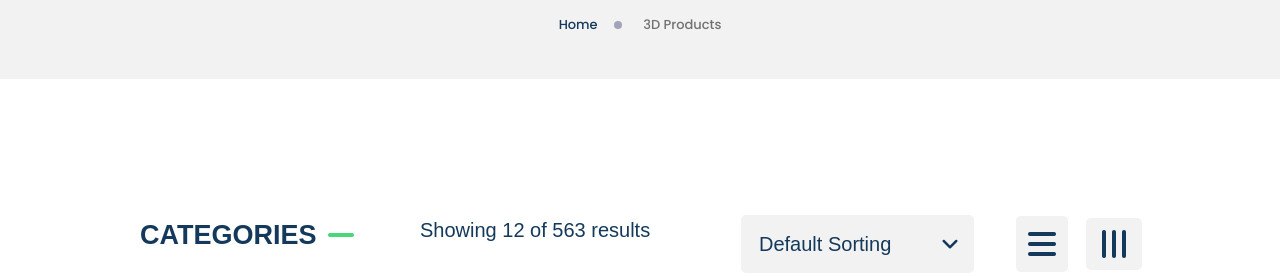
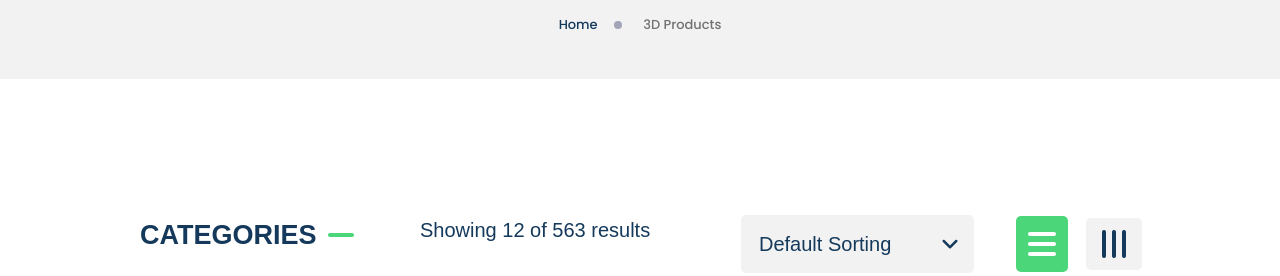
Before and after one commit to taimarahman/product-list-des3d, a plain HTML site: page index.html in a window 1280 px wide. Both pictures are taken after a click on the icon 1042 px from the left and 474 px from the top of the page. Shown: the part 231-507 px from the top of the page. Drawn offline with nearby package versions, Linux system fonts and the light colour scheme.

Commit message:
modified

```diff
--- a/index.html
+++ b/index.html
@@ -229,8 +229,8 @@
                     ><i class="fa-solid fa-angle-down"></i
                   ></span>
                 </div>
-                <i class="fa-solid fa-bars sort-by-1"></i>
-                <i class="fa-solid fa-bars sort-by-2"></i>
+                <i class="fa-solid fa-bars" id="sort-by-1"></i>
+                <i class="fa-solid fa-bars" id="sort-by-2"></i>
               </div>
             </div>
             <div class="product-list" id="product-list">
--- a/script.js
+++ b/script.js
@@ -10,6 +10,9 @@ const brandAccordion = document.getElementById("brand-accordion");
 
 const categorySearchToggle = document.getElementById("category-search");
 const brandSearchToggle = document.getElementById("brand-search");
+
+const sortBy1 = document.getElementById("sort-by-1");
+const sortBy2 = document.getElementById("sort-by-2");
 
 async function getAllProducts() {
   const res = await fetch("./productList.json");
@@ -94,3 +97,13 @@ brandSearchToggle.addEventListener("click", () => {
   brandSearchToggle.classList.toggle("focus");
   toggleSearch(brandSearchToggle, "Jersey");
 });
+
+sortBy1.addEventListener("click", () => {
+  sortBy1.classList.toggle("onclick");
+  console.log("fuck");
+});
+
+sortBy2.addEventListener("click", () => {
+  sortBy2.classList.toggle("onclick");
+  console.log("fuck");
+});
--- a/style.css
+++ b/style.css
@@ -460,7 +460,7 @@ select.decorated option:hover {
   transform: rotate(90deg);
 }
 
-.sorting > i:focus {
+.sorting i.onclick {
   background-color: var(--clr-theme);
   color: #fff;
 }
```
